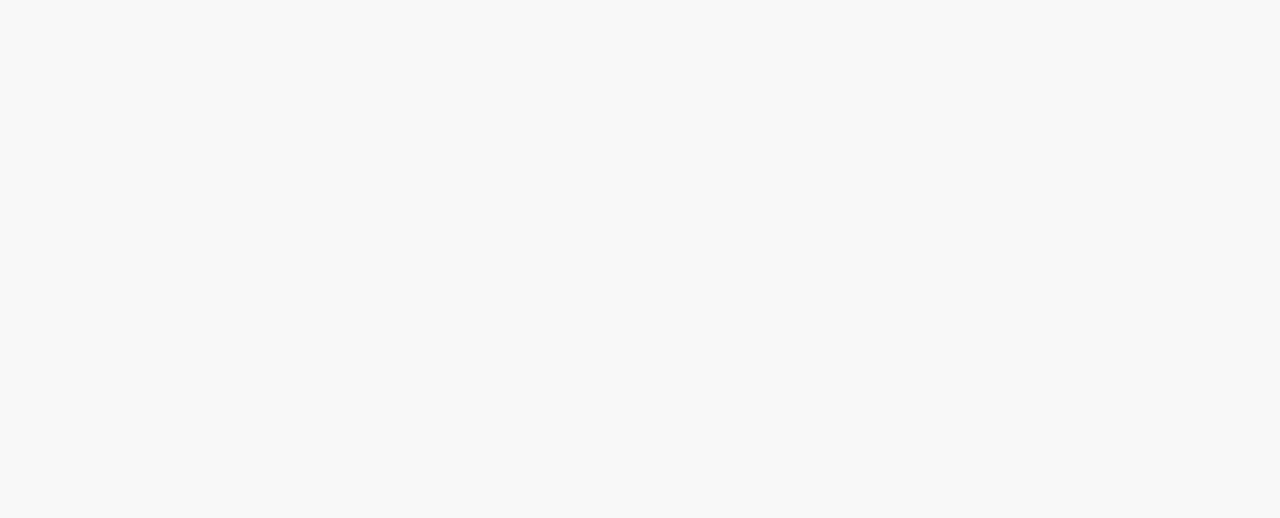
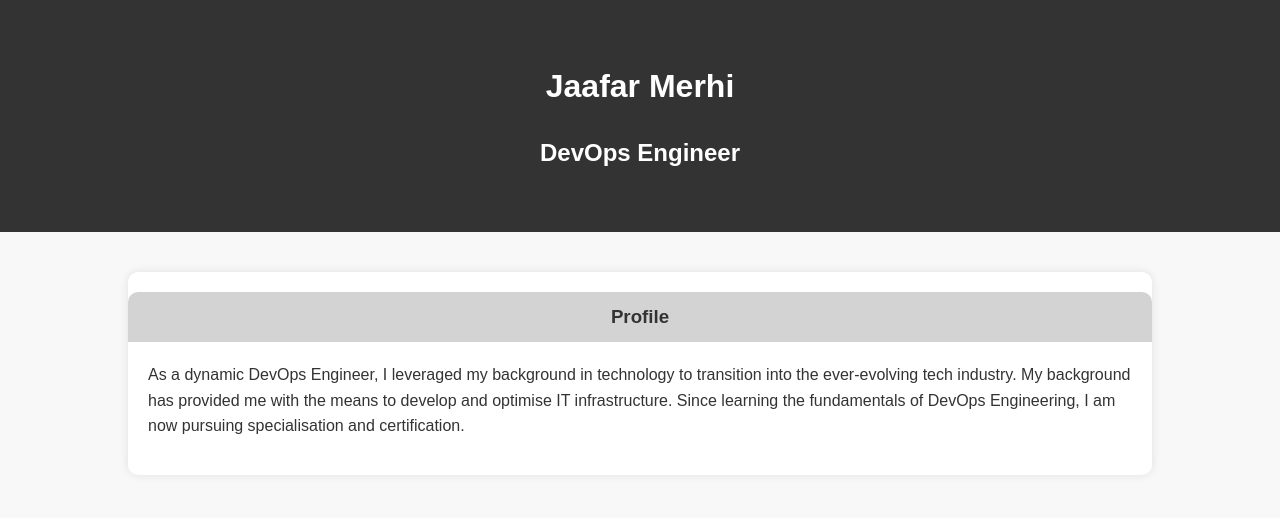
Before and after one commit to JMerhi01/Interactive-Web-Terminal, a plain HTML site: page Static_Website/showcv.html in a window 1280 px wide. Drawn offline with Linux system fonts and the light colour scheme.

Commit message:
showcv details

```diff
--- a/Static_Website/showcv.html
+++ b/Static_Website/showcv.html
@@ -65,3 +65,16 @@
         }
     </style>
 </head>
+<body>
+    <header>
+        <div class="container">
+            <h1>Jaafar Merhi</h1>
+            <h2>DevOps Engineer</h2>
+        </div>
+    </header>
+
+    <div class="container">
+        <section id="profile">
+            <h3>Profile</h3>
+            <p>As a dynamic DevOps Engineer, I leveraged my background in technology to transition into the ever-evolving tech industry. My background has provided me with the means to develop and optimise IT infrastructure. Since learning the fundamentals of DevOps Engineering, I am now pursuing specialisation and certification.</p>
+        </section>
```
